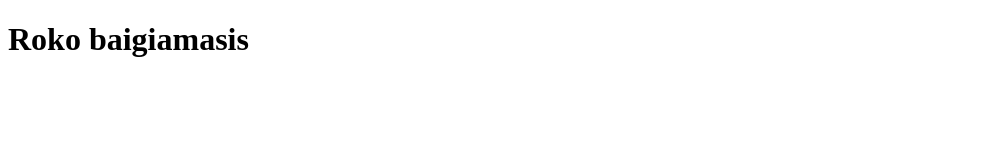
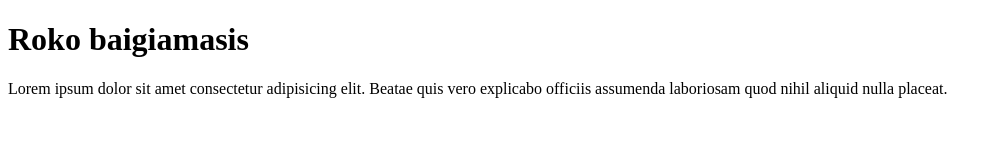
Before and after one commit to rokasandreikenas/baigiamasis-darbas-wp6, a plain HTML site: page index.html in a window 1280 px wide. Shown: the whole page, without its empty margins (0-1002 px from the left). Drawn offline with Linux system fonts and the light colour scheme.

Commit message:
Add new paragraph

```diff
--- a/index.html
+++ b/index.html
@@ -8,5 +8,9 @@
   </head>
   <body>
     <h1>Roko baigiamasis</h1>
+    <p>
+      Lorem ipsum dolor sit amet consectetur adipisicing elit. Beatae quis vero
+      explicabo officiis assumenda laboriosam quod nihil aliquid nulla placeat.
+    </p>
   </body>
 </html>
```
